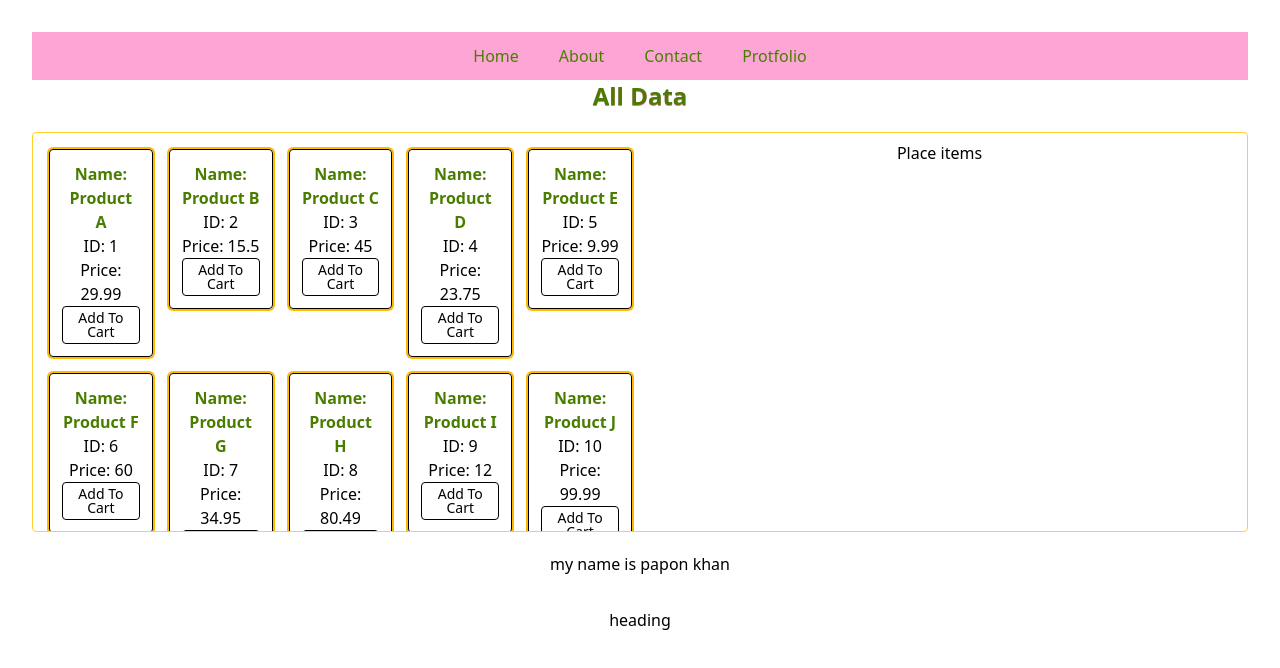
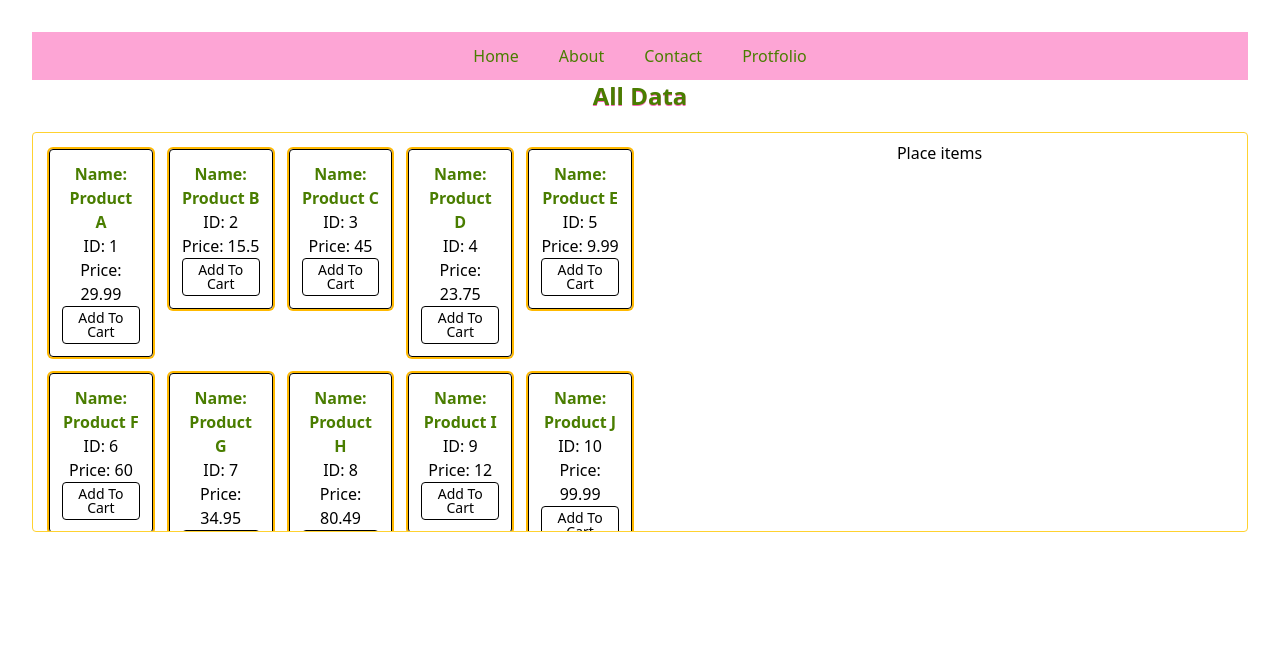
Before and after one commit to 12papon/MY-FIRST-REACT-APP, a React (Vite) app in the folder Project-2/: page / in a window 1280 px wide. Shown: the top 668 px of the page. Built offline with nearby package versions, Linux system fonts and the light colour scheme.

Commit message:
Update App.jsx

```diff
--- a/Project-2/src/App.jsx
+++ b/Project-2/src/App.jsx
@@ -21,10 +21,6 @@ function App() {
           <Products addCart= {addCart}></Products>
           <Placement cart ={cart} ></Placement>
         </div>
-        <h3>my name is papon khan</h3>
-        <div className="card">
-          <h1>heading</h1>
-        </div>
     </div>
   )
 }
```
